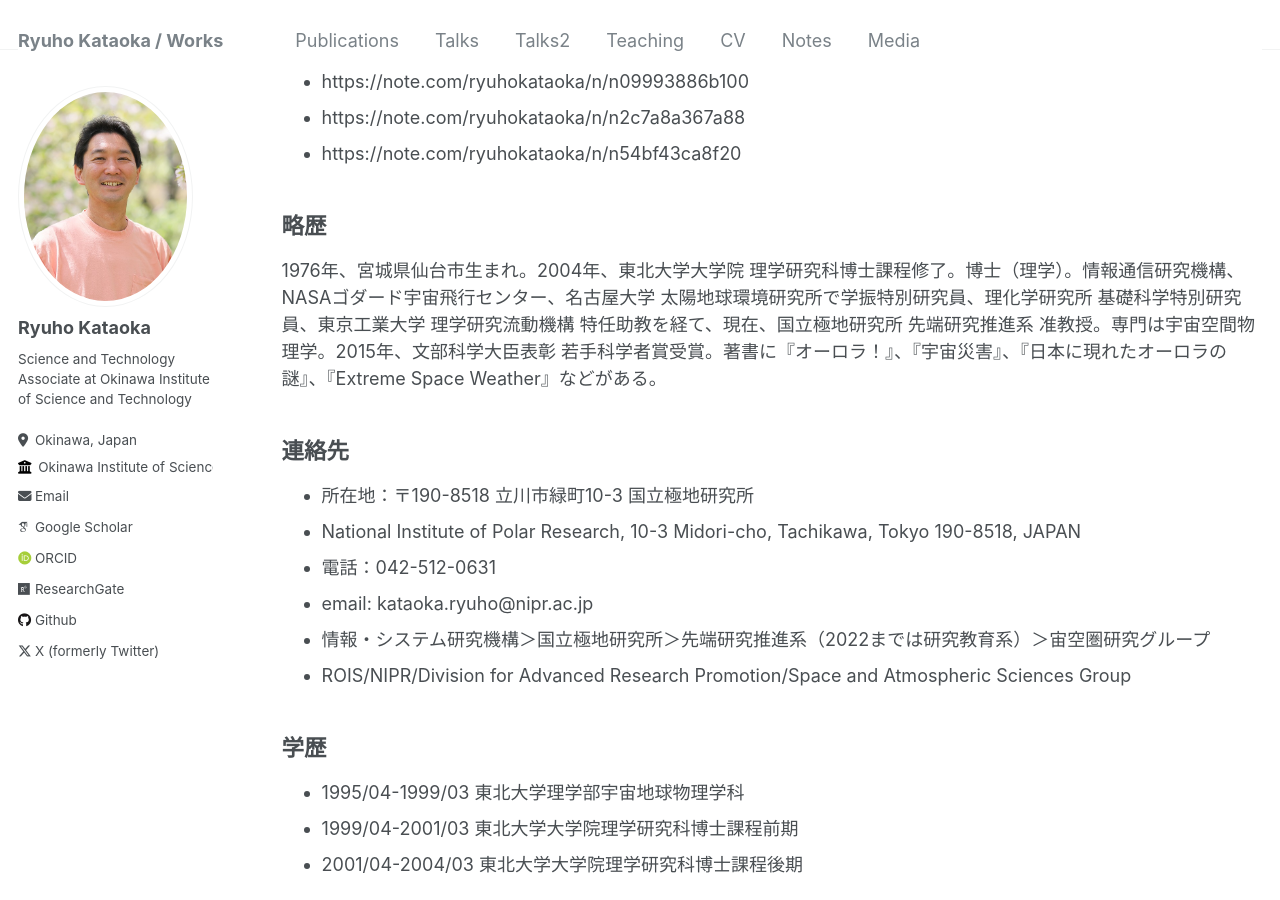
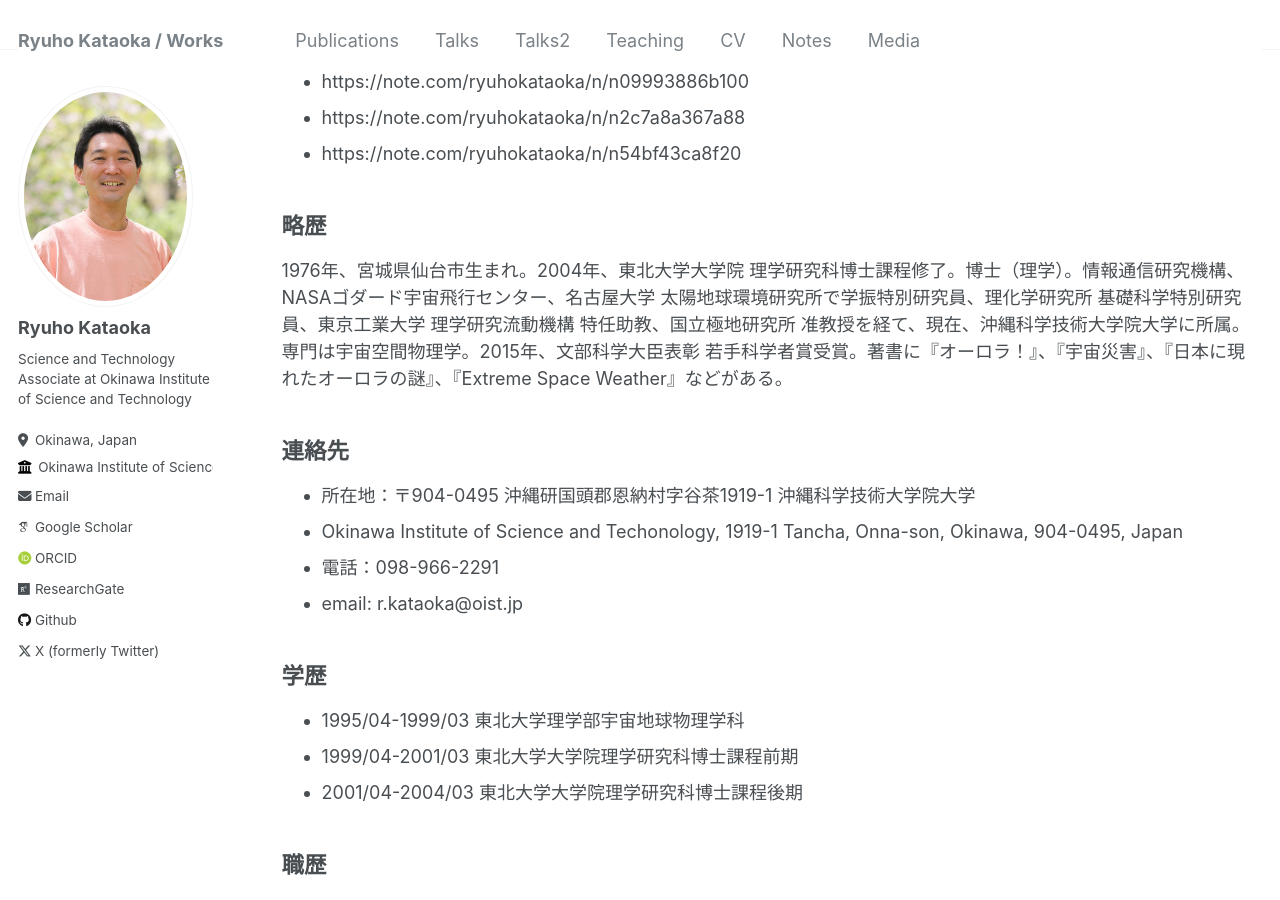
Before and after one commit to ryuhokataoka/ryuhokataoka.github.io, a Jekyll site: the page built from _pages/notes.md, in a window 1280 px wide and 900 px high, scrolled down 253 px. Built offline with Jekyll 4.4.1, drawn with Linux system fonts in a browser that asks for light colours; some web fonts are replaced.

Commit message:
Update notes.md

```diff
--- a/_pages/notes.md
+++ b/_pages/notes.md
@@ -18,16 +18,14 @@ Notes
 
 略歴
 ----
-1976年、宮城県仙台市生まれ。2004年、東北大学大学院 理学研究科博士課程修了。博士（理学）。情報通信研究機構、NASAゴダード宇宙飛行センター、名古屋大学 太陽地球環境研究所で学振特別研究員、理化学研究所 基礎科学特別研究員、東京工業大学 理学研究流動機構 特任助教を経て、現在、国立極地研究所 先端研究推進系 准教授。専門は宇宙空間物理学。2015年、文部科学大臣表彰 若手科学者賞受賞。著書に『オーロラ！』、『宇宙災害』、『日本に現れたオーロラの謎』、『Extreme Space Weather』などがある。
+1976年、宮城県仙台市生まれ。2004年、東北大学大学院 理学研究科博士課程修了。博士（理学）。情報通信研究機構、NASAゴダード宇宙飛行センター、名古屋大学 太陽地球環境研究所で学振特別研究員、理化学研究所 基礎科学特別研究員、東京工業大学 理学研究流動機構 特任助教、国立極地研究所 准教授を経て、現在、沖縄科学技術大学院大学に所属。専門は宇宙空間物理学。2015年、文部科学大臣表彰 若手科学者賞受賞。著書に『オーロラ！』、『宇宙災害』、『日本に現れたオーロラの謎』、『Extreme Space Weather』などがある。
 
 連絡先
 ----
-* 所在地：〒190-8518 立川市緑町10-3 国立極地研究所
-* National Institute of Polar Research, 10-3 Midori-cho, Tachikawa, Tokyo 190-8518, JAPAN
-* 電話：042-512-0631
-* email: kataoka.ryuho@nipr.ac.jp
-* 情報・システム研究機構＞国立極地研究所＞先端研究推進系（2022までは研究教育系）＞宙空圏研究グループ
-* ROIS/NIPR/Division for Advanced Research Promotion/Space and Atmospheric Sciences Group
+* 所在地：〒904-0495 沖縄研国頭郡恩納村字谷茶1919-1 沖縄科学技術大学院大学
+* Okinawa Institute of Science and Techonology, 1919-1 Tancha, Onna-son, Okinawa, 904-0495, Japan
+* 電話：098-966-2291
+* email: r.kataoka@oist.jp
 
 学歴
 ----
```
